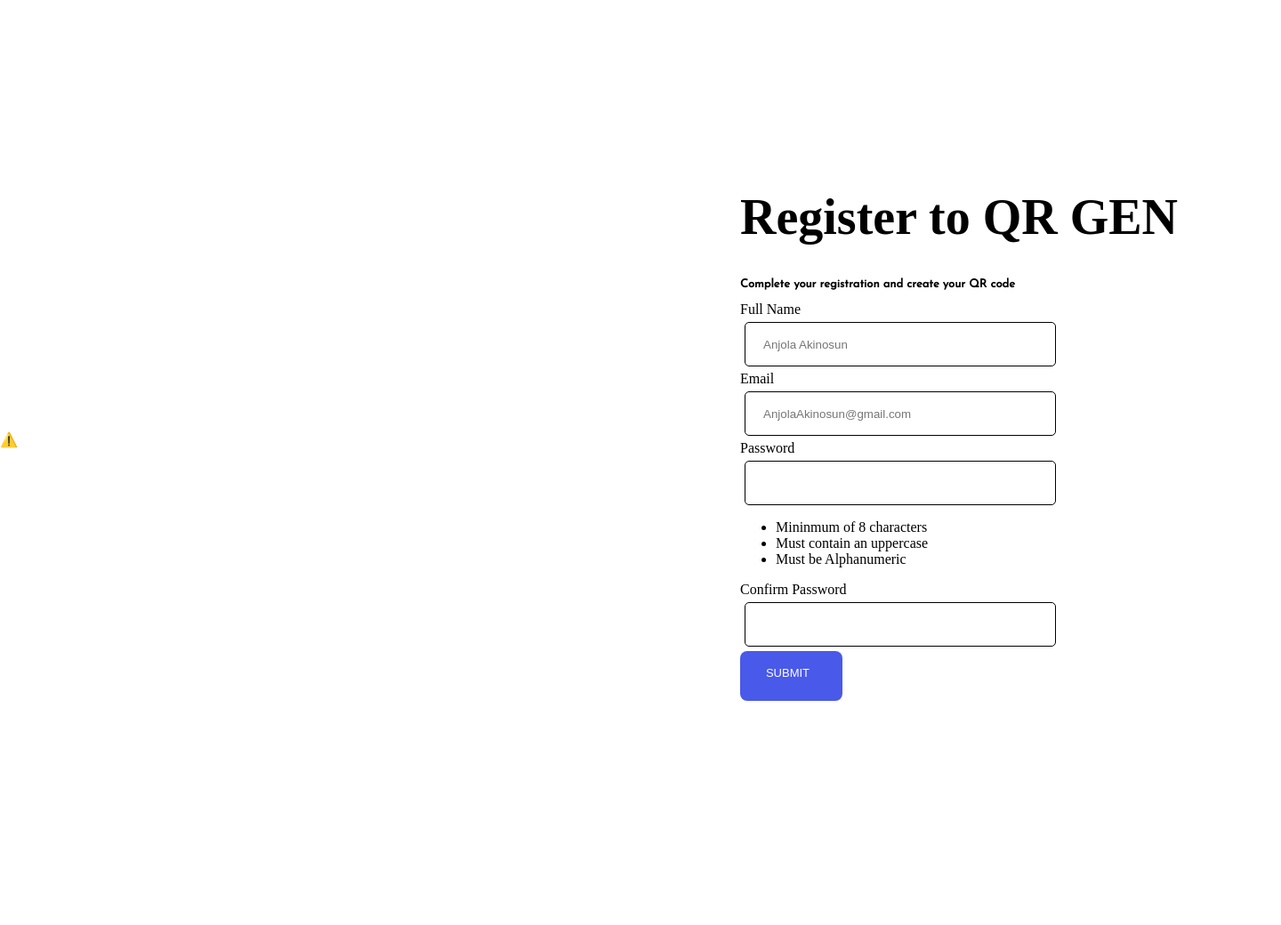
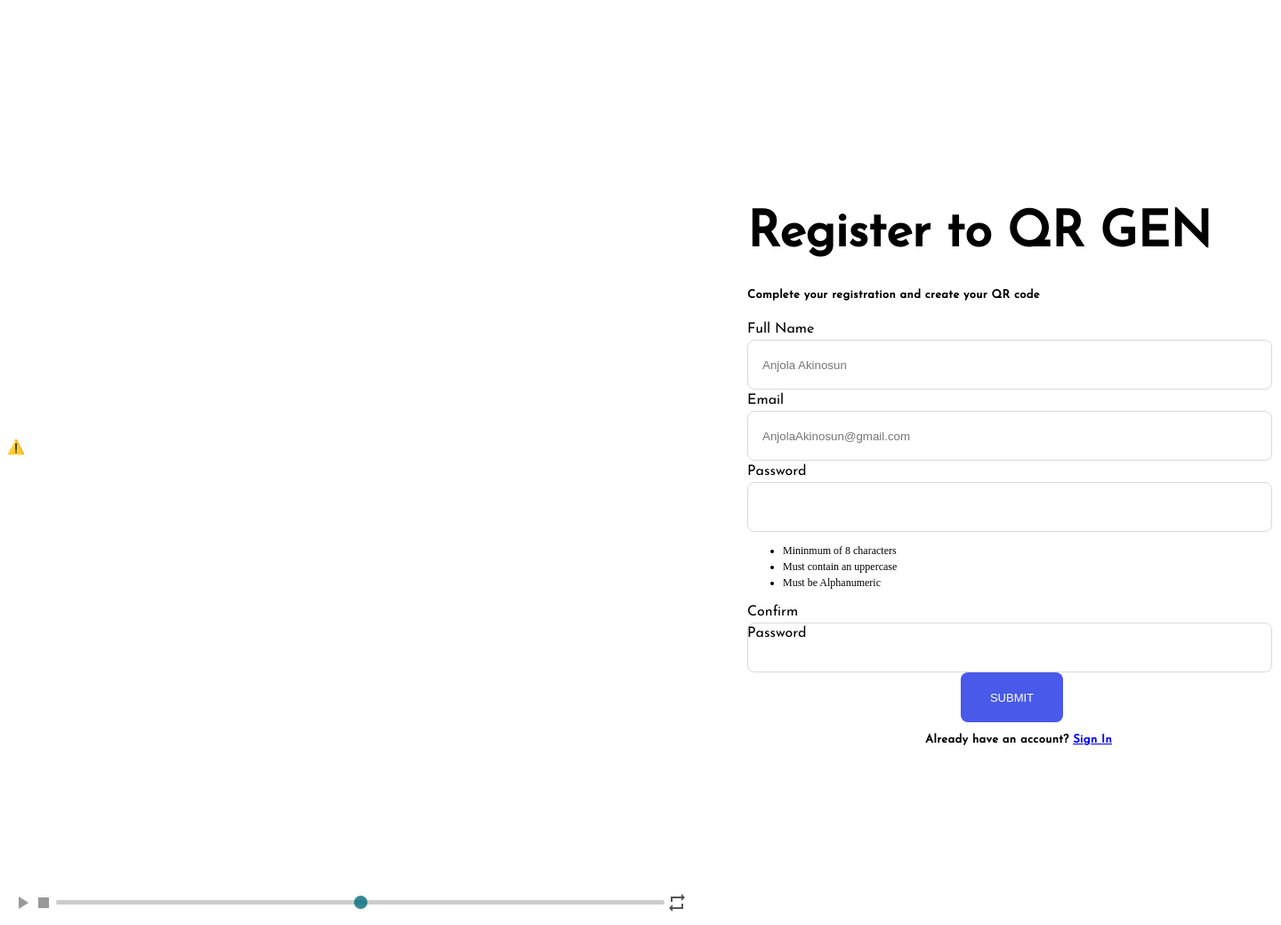
Before and after one commit to zuri-training/QR-gen-prt-51, a Django app: template templates/registration/signup.html in a window 1440 px wide. Shown: the whole page at 89% size. Before the commit the page ends 788 px from the top, so only its background shows below. Run offline with Django 4.2, Linux system fonts and the light colour scheme; the template is opened without the code that fills it, so the values that code supplies are empty.

Commit message:
modified password

```diff
--- a/templates/registration/signup.css
+++ b/templates/registration/signup.css
@@ -1,9 +1,13 @@
 @import url('https://fonts.googleapis.com/css2?family=Josefin+Sans&display=swap');
+@import url();
 
 *{box-sizing: border-box;}
 
 body{
+    height: 1024px;
+    width: 100%;
     border-radius: 0px;
+    position: relative;
 }
 
 main{
@@ -15,34 +19,90 @@ main{
     position: absolute;
     left: 0px;
     top: 0px;
-    font-family: josefin-sans;
+    font-family: 'josefin-sans';
+}
+.info h3{
+    width: 525px;
+    height: 34px;
+
+    font-family: 'Josefin Sans';
+    font-style: normal;
+    font-weight: 600;
+    font-size: 56px;
+    line-height: 100%;
 }
 
-h1{
-    font-family: 'josefin-sans';
-    font-size: 56px;
-    font-weight: 700;
-
-}
 .info p{
     font-family: 'Josefin Sans';
     font-style: normal;
     font-weight: 600;
     font-size: 13px;
+    letter-spacing: 0.4px;
+    width: 336px;
+    height: 20px;
 }
 
-.login input{
-    height: 50px;
-    width: 350px;
+
+.login #fname{
+    box-sizing: border-box;
     display: flex;
-    flex-direction: column;
-    align-items: center;
-    justify-content: center;
-    margin: 5px;
-    padding: 0px;
-    padding-left: 20px;
-    border: 1px solid black;
-    border-radius: 5px;
+    flex-direction: row;
+    align-items: flex-start;
+    padding: 16px;
+    gap: 16px;
+
+    width: 590px;
+    height: 56px;
+
+    background: #FFFFFF;
+    border: 1px solid #D9D9D9;
+    border-radius: 8px;
+}
+.login #email{
+    box-sizing: border-box;
+    display: flex;
+    flex-direction: row;
+    align-items: flex-start;
+    padding: 16px;
+    gap: 16px;
+
+    width: 590px;
+    height: 56px;
+
+    background: #FFFFFF;
+    border: 1px solid #D9D9D9;
+    border-radius: 8px;
+}
+
+.login #password{
+    box-sizing: border-box;
+    display: flex;
+    flex-direction: row;
+    align-items: flex-start;
+    padding: 16px;
+    gap: 16px;
+    width: 590px;
+    height: 56px;
+    background: #FFFFFF;
+    border: 1px solid #D9D9D9;
+    border-radius: 8px;
+}
+.login label{
+    width: 76px;
+    height: 24px;
+    font-family: 'Josefin Sans';
+    font-style: normal;
+    font-weight: 500;
+    font-size: 16px;
+    line-height: 150%;
+    display: flex;
+}
+.login ul{
+    font-family: 'Lora';
+    font-style: normal;
+    font-weight: 400;
+    font-size: 12px;
+    line-height: 18px;
 }
 
 button{
@@ -50,13 +110,23 @@ button{
     flex-direction: row;
     justify-content: center;
     align-items: center;
-    padding: 16px 24px 24px 16px;
+    padding: 16px 24px;
     gap: 16px;
+    margin-left: 240px;
     width: 115px;
     height: 56px;
+    Top: 534px;
+    Left: 237.5px;
     background: #4959E9;
     border-radius: 8px;
     color: white;
     font-size: small;
     border: none;
+    cursor: pointer;
 }
+#pdown{
+    margin-left: 200px;
+}
+#pdown #btn{
+    color: #4959E9;
+}
--- a/templates/registration/signup.html
+++ b/templates/registration/signup.html
@@ -6,7 +6,8 @@
     <title>Register</title>
 </head>
 <script src="https://unpkg.com/@lottiefiles/lottie-player@latest/dist/lottie-player.js"></script>
-<script src=""></script>
+<link href="https://fonts.googleapis.com/icon?family=Material+Icons" rel="stylesheet">
+<script src="signup.js"></script>
 <link rel="stylesheet" href="signup.css">
 
 <body>
@@ -14,7 +15,7 @@
         <lottie-player src="https://assets3.lottiefiles.com/packages/lf20_d7uvq2w6.json" background="transparent" speed="1" style="width: 770px; height: 1024px;" loop controls autoplay></lottie-player>
 
         <div class="info">
-            <h1>Register to QR GEN</h1>
+            <h3>Register to QR GEN</h3>
             <p>Complete your registration and create your QR code</p>
         <form action="" class="login">
                 <div>
@@ -42,9 +43,9 @@
                     <input type="password" name="password" id="password">
                 </div>
 
-                <button type="submit">SUBMIT</button>
+                <button type="submit" hov>SUBMIT</button>
 
-                <h6>Already have an account? Sign in</h6>
+                <p id="pdown">Already have an account? <a href="login.html">Sign In</a> </p>
         </div>
         </form>
     </main>
--- /dev/null
+++ b/templates/registration/signup.js
@@ -0,0 +1,16 @@
+const visibilityToggle = Document.querySelector('.visibility');
+
+const input = Document.querySelector('.login input');
+
+var password = true
+
+visibilityToggle.addEventListener('click', function(){
+    if(password) {
+        password.setAttribute('type', 'text');
+        visibilityToggle.innerHTML = 'visibility';
+    } else{
+        password.setAttribute('type', 'password');
+        visibilityToggle.innerHTML = 'visibility_off';
+    }
+
+});
```
